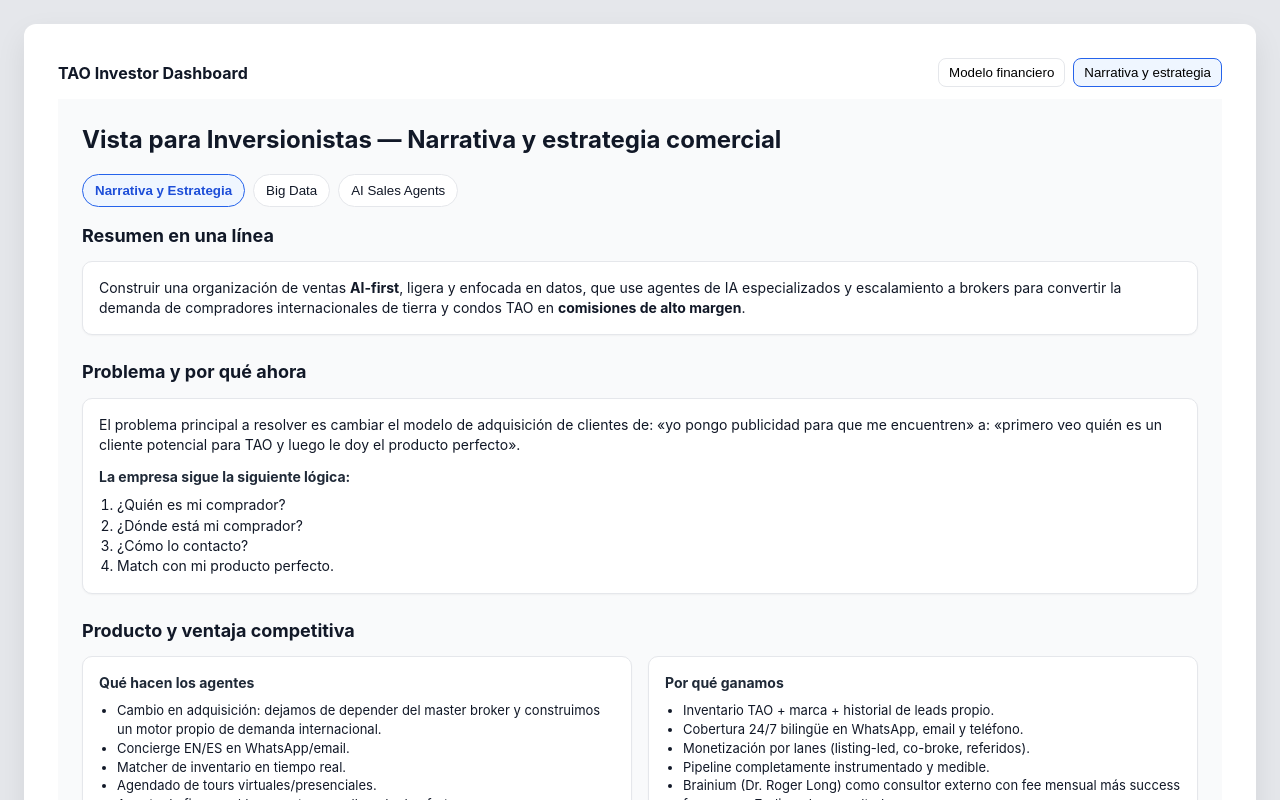
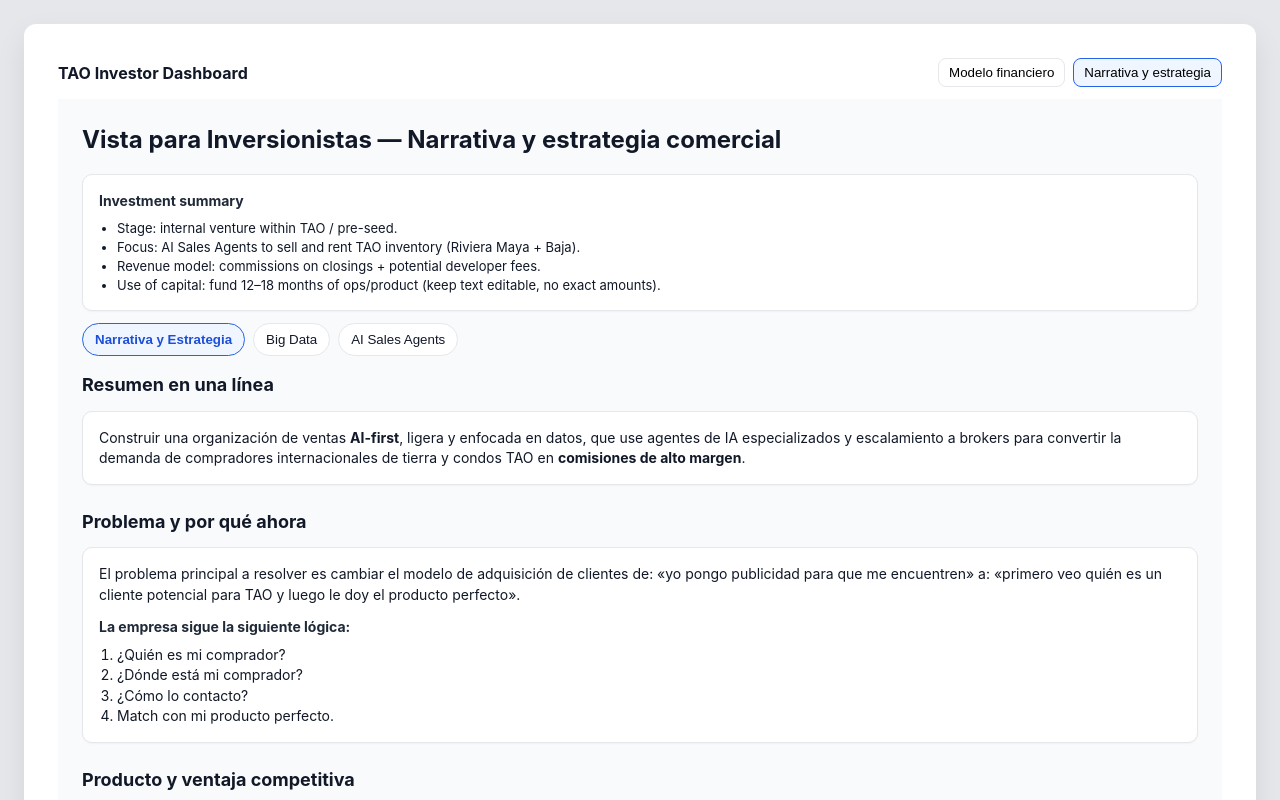
Before and after one commit to Tao2025-code/tao-ai-sales-agent, a React (Vite) app in the folder tao-ai-sales-agents/: page / in a window 1280 px wide. Both pictures are taken after a click on the button "Narrativa y estrategia". Shown: the top 800 px of the page. Built offline with nearby package versions, Linux system fonts and the light colour scheme.

Commit message:
Add investment summary card

```diff
--- a/tao-ai-sales-agents/src/TaoDashboard.tsx
+++ b/tao-ai-sales-agents/src/TaoDashboard.tsx
@@ -1060,6 +1060,22 @@ const InvestorNarrativeView: React.FC = () => {
         </h1>
       </header>
 
+      <Card style={{ marginBottom: 12 }}>
+        <h3 style={styles.h3}>Investment summary</h3>
+        <ul style={styles.ul}>
+          <li>Stage: internal venture within TAO / pre-seed.</li>
+          <li>
+            Focus: AI Sales Agents to sell and rent TAO inventory (Riviera Maya +
+            Baja).
+          </li>
+          <li>Revenue model: commissions on closings + potential developer fees.</li>
+          <li>
+            Use of capital: fund 12–18 months of ops/product (keep text editable,
+            no exact amounts).
+          </li>
+        </ul>
+      </Card>
+
       <div style={{ display: "flex", gap: 8, marginBottom: 12 }}>
         {([
           { id: "narrativa", label: "Narrativa y Estrategia" },
```
